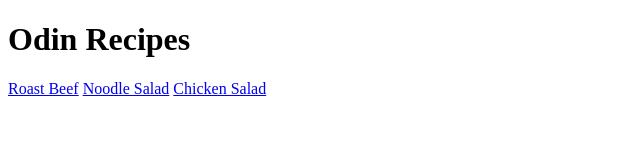
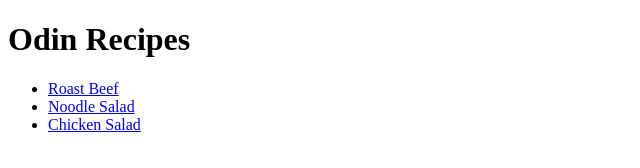
Before and after one commit to NotRelix/odin-recipes-2, a plain HTML site: page index.html in a window 1280 px wide. Shown: the whole page, without its empty margins (0-640 px from the left). Drawn offline with Linux system fonts and the light colour scheme.

Commit message:
Make bulletpoints of recipes in homepage

```diff
--- a/index.html
+++ b/index.html
@@ -7,8 +7,10 @@
 
   <body>
     <h1>Odin Recipes</h1>
-    <a href="./recipes/roast-beef.html">Roast Beef</a>
-    <a href="./recipes/noodle-salad.html">Noodle Salad</a>
-    <a href="./recipes/chicken-salad.html">Chicken Salad</a>
+    <ul>
+      <li><a href="./recipes/roast-beef.html">Roast Beef</a></li>
+      <li><a href="./recipes/noodle-salad.html">Noodle Salad</a></li>
+      <li><a href="./recipes/chicken-salad.html">Chicken Salad</a></li>
+    </ul>
   </body>
 </html>
```
